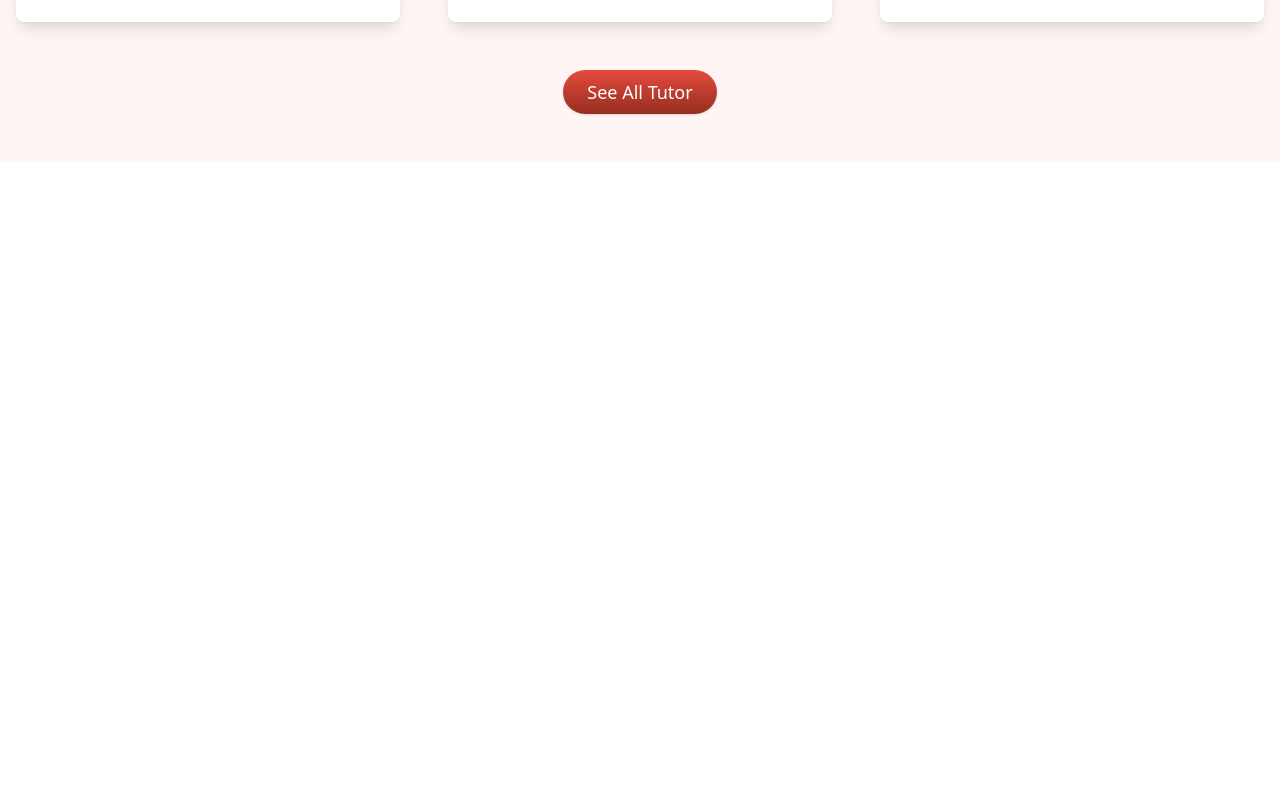
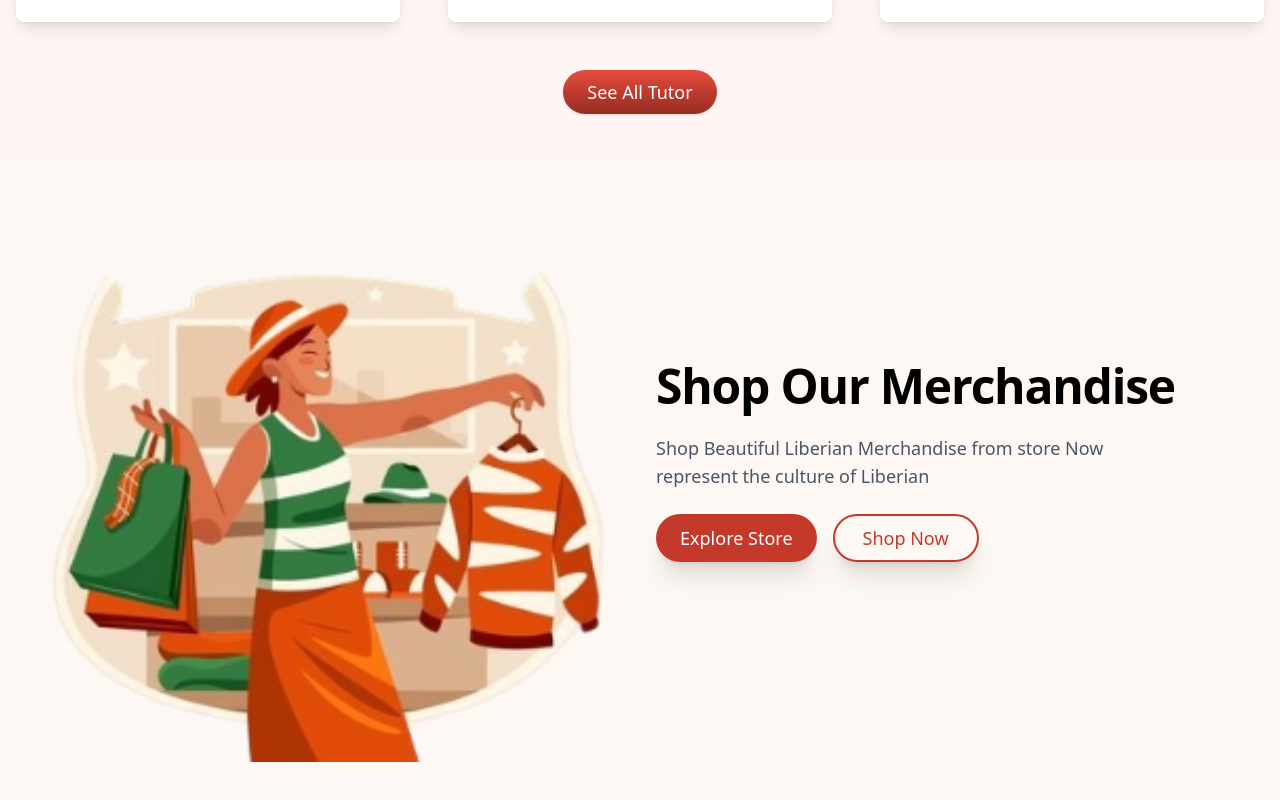
Before and after one commit to terter21002/kpelle-language-platform, a React (Vite) app in the folder frontend/: page / in a window 1280 px wide. Shown: the part 5855-6655 px from the top of the page. Before the commit the page ends 6017 px from the top, so only its background shows below. Built offline with nearby package versions, Linux system fonts and the light colour scheme.

Commit message:
feat(frontend): shop section in landing page

```diff
--- a/frontend/src/components/button/mainButton.jsx
+++ b/frontend/src/components/button/mainButton.jsx
@@ -2,7 +2,7 @@ import PropTypes from "prop-types";
 
 const MainButton = (props) => {
   return (
-    <button className="cursor-pointer relative px-6 py-2 text-white text-lg rounded-[2rem] shadow-sm bg-gradient-to-b from-[#E74C3C] to-[#962d21] hover:from-[#962d21] hover:to-[#E74C3C] active:translate-y-0.5 transition-transform">
+    <button className="cursor-pointer relative px-6 py-2 text-white text-lg rounded-[2rem] shadow-sm bg-gradient-to-b from-[#E74C3C] to-[#962d21] hover:from-[#962d21] hover:to-[#E74C3C] active:translate-y-0.5 transition-transform duration-300">
       {props.title}
     </button>
   );
--- /dev/null
+++ b/frontend/src/pages/home/ShopeSection.jsx
@@ -0,0 +1,38 @@
+const ShopSection = () => {
+  return (
+    <section className="bg-[#FDF8F4] min-h-[600px] flex items-center">
+      <div className="max-w-7xl mx-auto px-4 pb-12 md:pb-20 grid md:grid-cols-2 gap-8 items-center">
+        <div className="relative w-full h-[400px] md:h-[600px]">
+          <img
+            src="/landing_page/shopping.png"
+            alt="Illustration of person shopping for Liberian merchandise"
+            className="object-contain w-full h-full"
+          />
+        </div>
+
+        <div className="space-y-6 text-center md:text-left">
+          <h2 className="text-4xl md:text-5xl font-bold tracking-tight">
+            Shop Our Merchandise
+          </h2>
+
+          <p className="text-lg text-gray-600 max-w-md">
+            Shop Beautiful Liberian Merchandise from store Now represent the
+            culture of Liberian
+          </p>
+
+          <div className="flex flex-col sm:flex-row gap-4 justify-center md:justify-start">
+            <button className="bg-[#C4392A] hover:bg-[#A32E22] text-white py-2 px-6 rounded-4xl text-lg cursor-pointer transition-all duration-300 shadow-xl">
+              Explore Store
+            </button>
+
+            <button className="border-2 border-[#C4392A] text-[#C4392A] hover:bg-[#C4392A] hover:text-white py-2 px-7 rounded-4xl text-lg cursor-pointer transition-all duration-300 shadow-xl">
+              Shop Now
+            </button>
+          </div>
+        </div>
+      </div>
+    </section>
+  );
+};
+
+export default ShopSection;
--- a/frontend/src/pages/home/index.jsx
+++ b/frontend/src/pages/home/index.jsx
@@ -4,6 +4,7 @@ import Culture from "./culture";
 import Testimonial from "./testimonial";
 import WhyChoosePage from "./whyChoose";
 import TutorBooking from "./TutorBooking";
+import ShopSection from "./ShopeSection";
 
 const Home = () => {
   return (
@@ -14,6 +15,7 @@ const Home = () => {
       <Testimonial />
       <WhyChoosePage />
       <TutorBooking />
+      <ShopSection />
     </div>
   );
 };
```
Also changed, not shown: frontend/public/landing_page/shopping.png (added).
